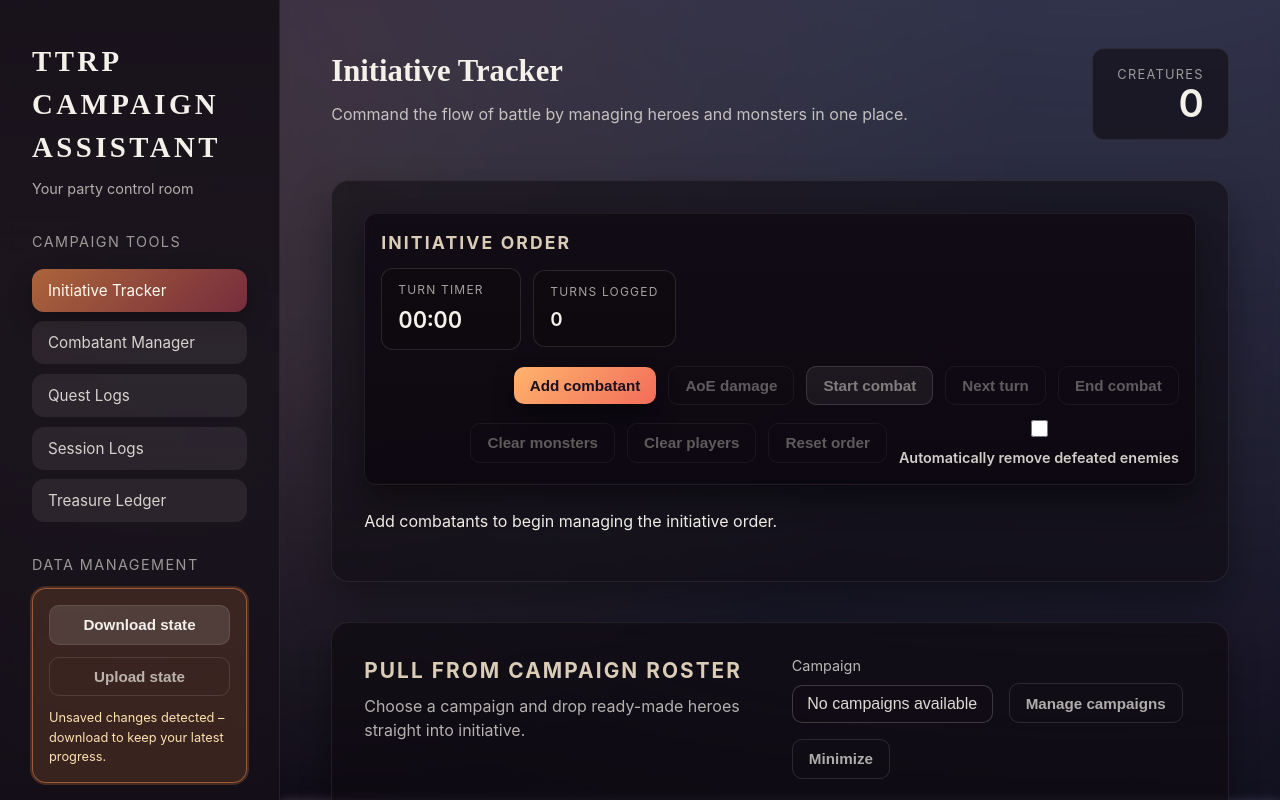
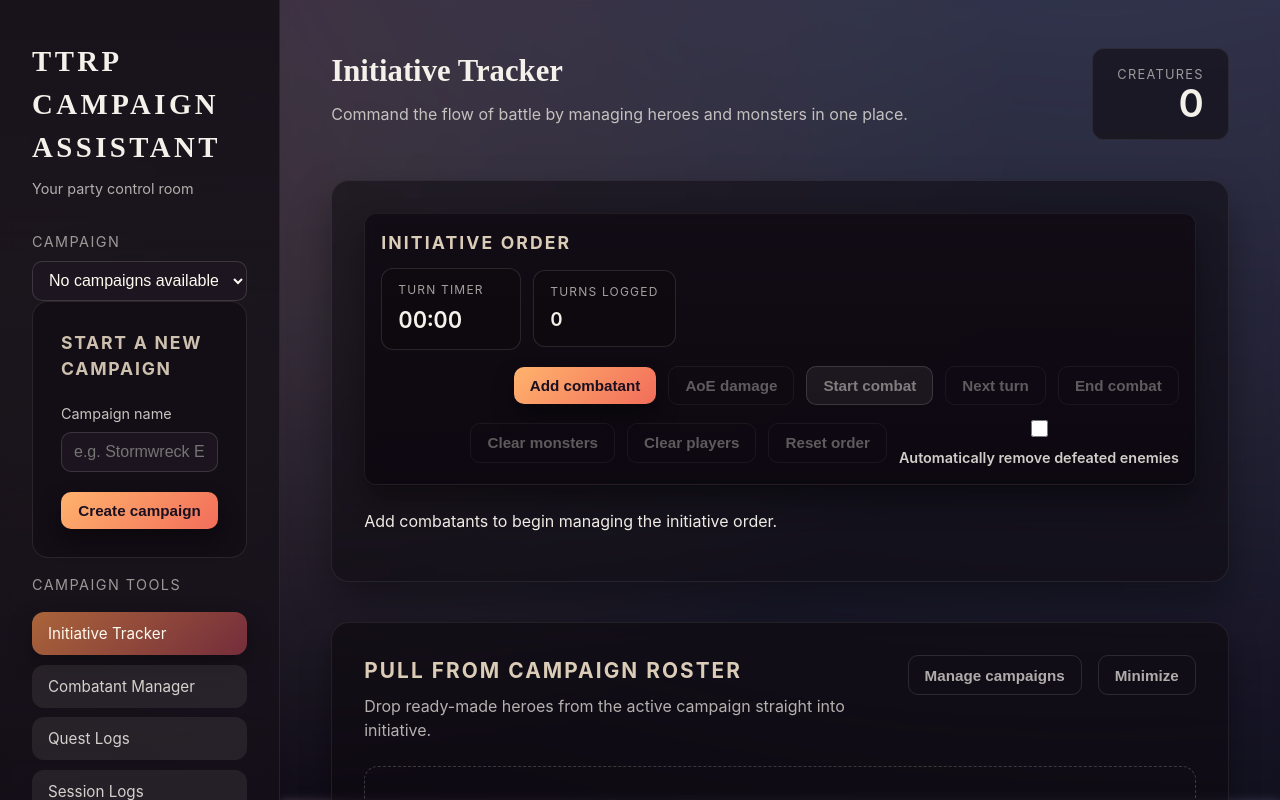
Before and after one commit to FireHeartA/DND, a React (Vite) app in the folder apps/dnd-initiative-tracker/: page / in a window 1280 px wide. Shown: the top 800 px of the page. Built offline with nearby package versions, Linux system fonts and the light colour scheme.

Commit message:
Centralize campaign selection in sidebar

```diff
--- a/apps/dnd-initiative-tracker/src/components/initiative/InitiativeView.tsx
+++ b/apps/dnd-initiative-tracker/src/components/initiative/InitiativeView.tsx
@@ -2025,25 +2025,9 @@ export const InitiativeView: React.FC<InitiativeViewProps> = ({ onNavigateToCamp
             <header className="initiative-campaign__header">
               <div>
                 <h3>Pull from campaign roster</h3>
-                <p>Choose a campaign and drop ready-made heroes straight into initiative.</p>
+                <p>Drop ready-made heroes from the active campaign straight into initiative.</p>
               </div>
               <div className="initiative-campaign__controls">
-                <label>
-                  <span>Campaign</span>
-                  <select
-                    value={activeCampaign ? activeCampaign.id : ''}
-                    onChange={(event) => handleSelectCampaign(event.target.value)}
-                  >
-                    <option value="" disabled>
-                      {sortedCampaigns.length === 0 ? 'No campaigns available' : 'Select campaign'}
-                    </option>
-                    {sortedCampaigns.map((campaign) => (
-                      <option key={campaign.id} value={campaign.id}>
-                        {campaign.name}
-                      </option>
-                    ))}
-                  </select>
-                </label>
                 <button type="button" className="ghost-button" onClick={onNavigateToCampaigns}>
                   Manage campaigns
                 </button>
--- a/apps/dnd-initiative-tracker/src/components/layout/Sidebar.tsx
+++ b/apps/dnd-initiative-tracker/src/components/layout/Sidebar.tsx
@@ -1,4 +1,9 @@
-import type { ChangeEvent, RefObject } from 'react'
+import type { ChangeEvent, FormEvent, RefObject } from 'react'
+import { useState } from 'react'
+import { useDispatch, useSelector } from 'react-redux'
+import { createCampaign as createCampaignAction, setActiveCampaign as setActiveCampaignAction } from '../../store/campaignSlice'
+import type { AppDispatch } from '../../store'
+import type { RootState } from '../../types'
 
 export type ViewMode = 'initiative' | 'campaigns' | 'quest-logs' | 'session-logs' | 'treasure-ledger'
 
@@ -23,13 +28,62 @@ export const Sidebar: React.FC<SidebarProps> = ({
   loadError,
   fileInputRef,
   onFileChange,
-}) => (
+}) => {
+  const dispatch = useDispatch<AppDispatch>()
+  const campaigns = useSelector((state: RootState) => state.campaigns.campaigns)
+  const activeCampaignId = useSelector((state: RootState) => state.campaigns.activeCampaignId)
+  const [campaignName, setCampaignName] = useState('')
+  const [campaignFormError, setCampaignFormError] = useState('')
+
+  const sortedCampaigns = [...campaigns].sort((a, b) => a.createdAt - b.createdAt)
+
+  const handleCreateCampaign = (event: FormEvent<HTMLFormElement>) => {
+    event.preventDefault()
+    const name = campaignName.trim()
+    if (!name) {
+      setCampaignFormError('Name your campaign to begin planning your adventures.')
+      return
+    }
+    dispatch(createCampaignAction({ name }))
+    setCampaignName('')
+    setCampaignFormError('')
+  }
+
+  return (
   <aside className="sidebar">
     <header className="sidebar__header">
       <h1>TTRP campaign assistant</h1>
       <p>Your party control room</p>
     </header>
     <nav className="sidebar__nav">
+      <div className="sidebar__campaign-controls">
+        <label>
+          <span className="sidebar__section">Campaign</span>
+          <select
+            value={activeCampaignId ?? ''}
+            onChange={(event) => dispatch(setActiveCampaignAction(event.target.value))}
+          >
+            <option value="" disabled>{sortedCampaigns.length === 0 ? 'No campaigns available' : 'Select campaign'}</option>
+            {sortedCampaigns.map((campaign) => (
+              <option key={campaign.id} value={campaign.id}>{campaign.name}</option>
+            ))}
+          </select>
+        </label>
+        <form className="campaign-form campaign-form--compact" onSubmit={handleCreateCampaign}>
+          <h4>Start a new campaign</h4>
+          <label>
+            <span>Campaign name</span>
+            <input
+              type="text"
+              value={campaignName}
+              onChange={(event) => setCampaignName(event.target.value)}
+              placeholder="e.g. Stormwreck Expedition"
+            />
+          </label>
+          {campaignFormError && <p className="form-error">{campaignFormError}</p>}
+          <button type="submit" className="primary-button">Create campaign</button>
+        </form>
+      </div>
       <span className="sidebar__section">Campaign Tools</span>
       <ul>
         <li>
@@ -105,4 +159,4 @@ export const Sidebar: React.FC<SidebarProps> = ({
     </div>
     <footer className="sidebar__footer" aria-hidden="true" />
   </aside>
-)
+)}
--- a/apps/dnd-initiative-tracker/src/components/quest/QuestLogView.tsx
+++ b/apps/dnd-initiative-tracker/src/components/quest/QuestLogView.tsx
@@ -1,7 +1,6 @@
 import { FormEvent, useEffect, useMemo, useRef, useState } from 'react'
 import { useDispatch, useSelector } from 'react-redux'
 import {
-    setActiveCampaign as setActiveCampaignAction,
   updateCampaignQuestEntries as updateCampaignQuestEntriesAction
 } from '../../store/campaignSlice'
 import type { AppDispatch } from '../../store'
@@ -156,33 +155,6 @@ export const QuestLogView: React.FC = () => {
           Chronicle your party&apos;s adventures, track objectives, and keep the tale alive between sessions.
         </p>
       </header>
-
-      <section className="campaign-panel">
-        <h3 className="campaign-panel__title">Campaigns</h3>
-        {sortedCampaigns.length > 0 ? (
-          <label>
-            <select
-              value={activeCampaign ? activeCampaign.id : ''}
-              onChange={(event) => dispatch(setActiveCampaignAction(event.target.value))}
-            >
-              <option value="" disabled>
-                Select campaign
-              </option>
-              {sortedCampaigns.map((campaign) => (
-                <option key={campaign.id} value={campaign.id}>
-                  {campaign.name}
-                </option>
-              ))}
-            </select>
-          </label>
-        ) : (
-          <p className="quest-log__empty">No campaigns available yet. Create one in Campaign Manager first.</p>
-        )}
-        {activeCampaign && (
-          <p className="quest-log__status">Showing quests for: {activeCampaign.name}</p>
-        )}
-      </section>
-
       <form className="quest-log__form" onSubmit={handleSubmit}>
         <div className="quest-log__scroll" aria-label="Quest log editor">
           <label className="quest-log__label" htmlFor="quest-title">
--- a/apps/dnd-initiative-tracker/src/components/quest/SessionLogsView.tsx
+++ b/apps/dnd-initiative-tracker/src/components/quest/SessionLogsView.tsx
@@ -124,31 +124,6 @@ export const SessionLogsView: React.FC = () => {
           <h2>Session Logs</h2>
         </div>
       </header>
-
-      <section className="campaign-panel">
-        <h3 className="campaign-panel__title">Campaigns</h3>
-        {sortedCampaigns.length > 0 ? (
-          <label>
-            <select
-              value={activeCampaign ? activeCampaign.id : ''}
-              onChange={(event) => dispatch(setActiveCampaignAction(event.target.value))}
-            >
-              <option value="" disabled>
-                Select campaign
-              </option>
-              {sortedCampaigns.map((campaign) => (
-                <option key={campaign.id} value={campaign.id}>
-                  {campaign.name}
-                </option>
-              ))}
-            </select>
-          </label>
-        ) : (
-          <p className="quest-log__empty">No campaigns available yet. Create one in Campaign Manager first.</p>
-        )}
-        {activeCampaign && <p className="quest-log__status">Showing session logs for: {activeCampaign.name}</p>}
-      </section>
-
       <form className="quest-log__form" onSubmit={handleSubmit}>
         <div className="quest-log__scroll" aria-label="Session tracker editor">
           <label className="quest-log__label" htmlFor="session-log-session">
--- a/apps/dnd-initiative-tracker/src/components/quest/TreasureLedgerView.tsx
+++ b/apps/dnd-initiative-tracker/src/components/quest/TreasureLedgerView.tsx
@@ -147,23 +147,6 @@ export const TreasureLedgerView: React.FC = () => {
           <h2>Treasure Ledger</h2>
         </div>
       </header>
-      <section className="campaign-panel">
-        <h3 className="campaign-panel__title">Campaigns</h3>
-        {sortedCampaigns.length > 0 ? (
-          <label>
-            <select value={activeCampaign ? activeCampaign.id : ''} onChange={(event) => dispatch(setActiveCampaignAction(event.target.value))}>
-              <option value="" disabled>Select campaign</option>
-              {sortedCampaigns.map((campaign) => (
-                <option key={campaign.id} value={campaign.id}>{campaign.name}</option>
-              ))}
-            </select>
-          </label>
-        ) : (
-          <p className="quest-log__empty">No campaigns available yet. Create one in Campaign Manager first.</p>
-        )}
-        {activeCampaign && <p className="quest-log__status">Showing treasure lists for: {activeCampaign.name}</p>}
-      </section>
-
       <form className="quest-log__form" onSubmit={handleSubmit}>
         <div className="quest-log__scroll" aria-label="Treasure ledger editor">
           <label className="quest-log__label" htmlFor="treasure-header">Header</label>
```
